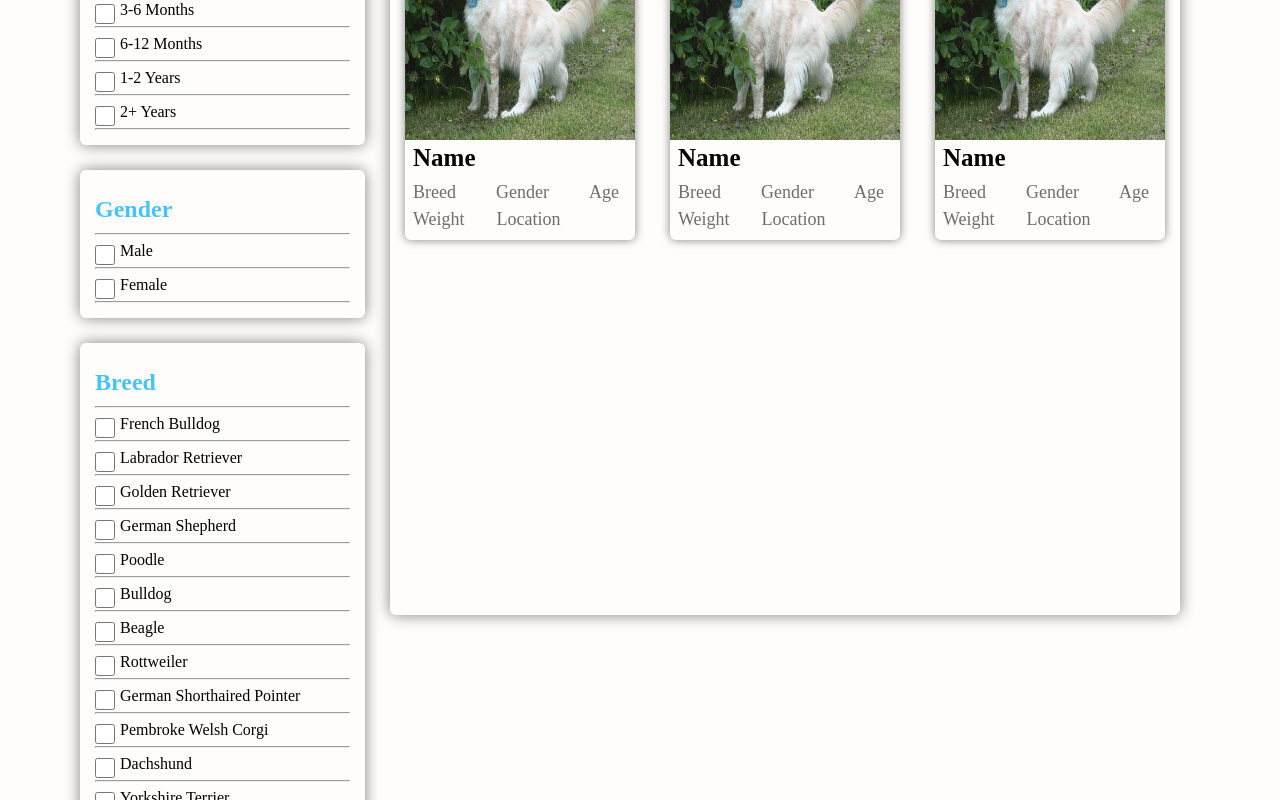
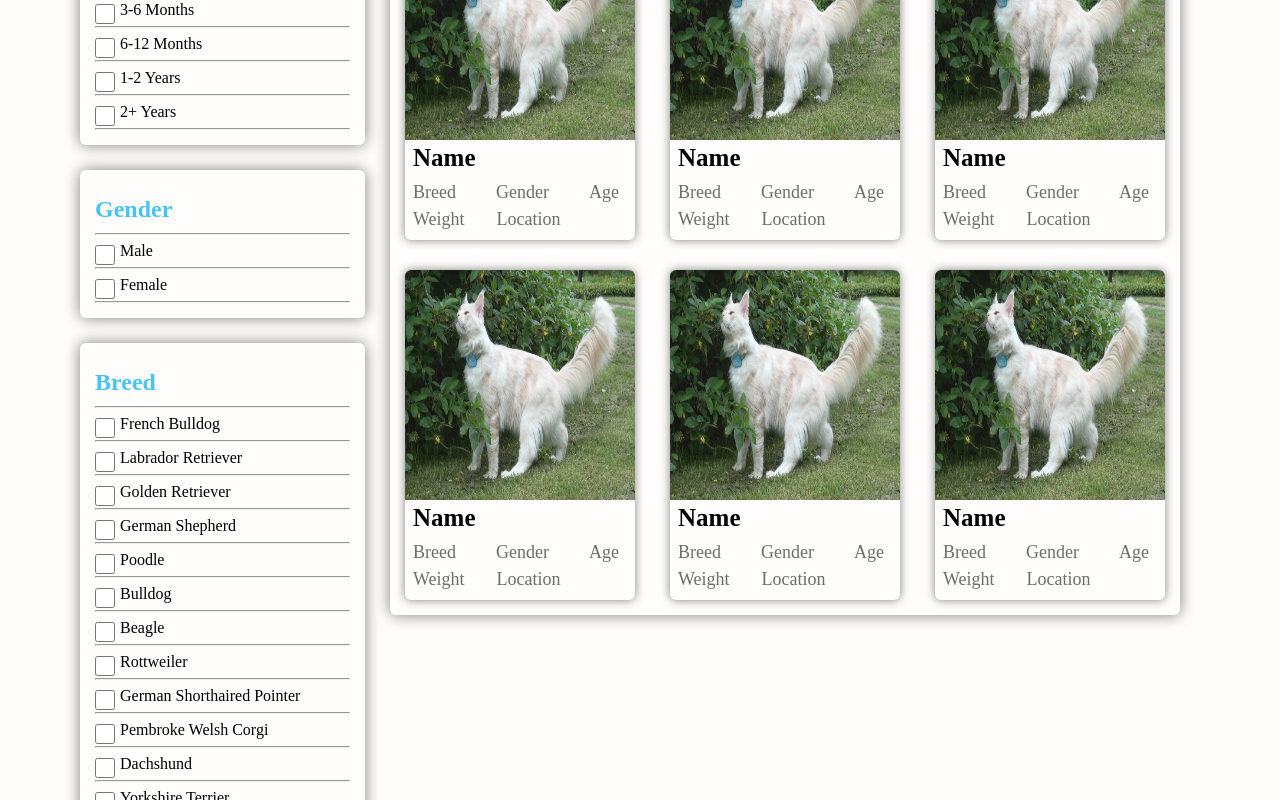
Before and after one commit to ProjectPetAdoption/test23, a React (Create React App) app: page /AdoptaCat in a window 1280 px wide. Shown: the part 455-1255 px from the top of the page. Built offline with nearby package versions, Linux system fonts and the light colour scheme; the HTML template or start-up script is replaced by a standard one.

Commit message:
Update AdoptaCat.js

```diff
--- a/src/AdoptaCat.js
+++ b/src/AdoptaCat.js
@@ -428,6 +428,57 @@ const AdoptaCat= () => {
             </div>
           </div>
         </div>
+        <div className="cards" onClick={handleCardClick}>
+          <div className="sec1">
+            <img src="catpetsample.jpg" alt="" />
+          </div>
+          <div className="sec2">
+            <div className="Name"><b>Name</b></div>
+            <div className="sec2a">
+              <div className="Breed">Breed</div>
+              <div className="Gender">Gender</div>
+              <div className="Age">Age</div>
+            </div>
+            <div className="sec2b">
+              <div className="Weight">Weight</div>
+              <div className="Location">Location</div>
+            </div>
+          </div>
+        </div>
+        <div className="cards" onClick={handleCardClick}>
+          <div className="sec1">
+            <img src="catpetsample.jpg" alt="" />
+          </div>
+          <div className="sec2">
+            <div className="Name"><b>Name</b></div>
+            <div className="sec2a">
+              <div className="Breed">Breed</div>
+              <div className="Gender">Gender</div>
+              <div className="Age">Age</div>
+            </div>
+            <div className="sec2b">
+              <div className="Weight">Weight</div>
+              <div className="Location">Location</div>
+            </div>
+          </div>
+        </div>
+        <div className="cards" onClick={handleCardClick}>
+          <div className="sec1">
+            <img src="catpetsample.jpg" alt="" />
+          </div>
+          <div className="sec2">
+            <div className="Name"><b>Name</b></div>
+            <div className="sec2a">
+              <div className="Breed">Breed</div>
+              <div className="Gender">Gender</div>
+              <div className="Age">Age</div>
+            </div>
+            <div className="sec2b">
+              <div className="Weight">Weight</div>
+              <div className="Location">Location</div>
+            </div>
+          </div>
+        </div>
       </div>
     </div>
     </div>
```
